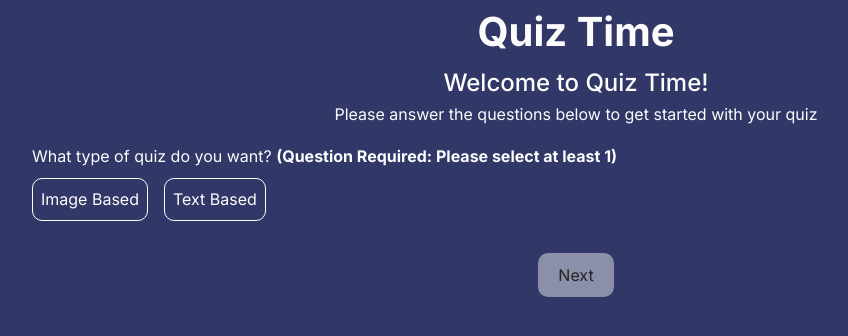
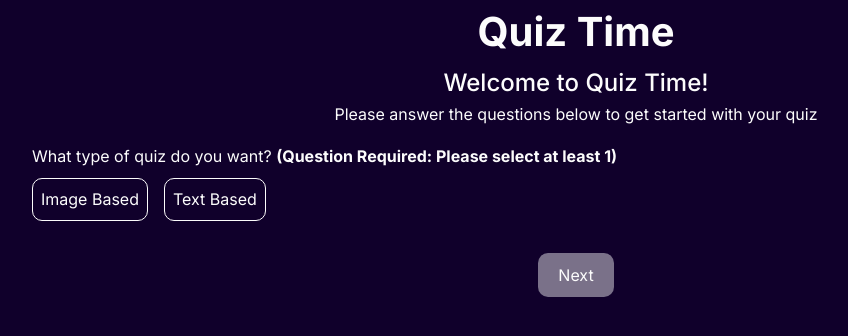
Before and after one commit to justinjones38/quiz-time, a React (Vite) app: page / in a window 1280 px wide. Shown: the top 336 px of the page, without its empty margins (64-912 px from the left). Built offline with nearby package versions, Linux system fonts and the light colour scheme.

Commit message:
adjusted some colors of website

```diff
--- a/src/components/buttons/PrimaryBtn.module.css
+++ b/src/components/buttons/PrimaryBtn.module.css
@@ -1,7 +1,7 @@
 .btn {
   padding: 0.75em 1.25em;
   background-color: var(--button-bg-color);
-  color: var(--button-text-color);
+  color: var(--primary-text-color);
   border-radius: var(--border-radius);
   border: none;
   font-size: 1rem;
--- a/src/components/setup-questions/SetupForm.module.css
+++ b/src/components/setup-questions/SetupForm.module.css
@@ -11,7 +11,7 @@
 
 .resetBtn {
   background-color: var(--reset-btn-background);
-  color: var(--button-bg-color);
+  color: var(--primary-text-color);
   border: none;
   padding: 0.75em 1.5em;
   border-radius: var(--border-radius);
--- a/src/index.css
+++ b/src/index.css
@@ -13,24 +13,32 @@ RESET CSS
 /* ===============
 CSS VARIABLES
 ================== */
+/* --dark-amethyst: #10002bff;
+--dark-amethyst-2: #240046ff;
+--indigo-ink: #3c096cff;
+--indigo-velvet: #5a189aff;
+--royal-violet: #7b2cbfff;
+--lavender-purple: #9d4eddff;
+--mauve-magic: #c77dffff;
+--mauve: #e0aaffff; */
 
 :root {
   /* Background Colors */
-  --body-bg-color: #23295cee;
+  --body-bg-color: #10002b;
   --flashcard-bg-color: #fcfcfc;
   --flashcard-bg-easy-color: #c5ecd0;
   --flashcard-bg-medium-color: #f8e1c3;
   --flashcard-bg-hard-color: #fecdcd;
-  --selected-bg-color: #7a85eaee;
+  --selected-bg-color: #9d4edd;
   --selected-bg-hover-color: #7a85ea74;
 
   /* Font Colors */
-  --primary-text-color: #fcfcfc;
+  --primary-text-color: #FCFCFC;
   --flashcard-text-color: #242424;
   --alert-text-color: #f27575;
 
   /* Button Colors */
-  --button-bg-color: #f6f6f9;
+  --button-bg-color: #c77dff;
   --button-bg-disabled-color: #f6f6f975;
   --button-bg-hover-color: #e1e1f5;
   --reset-btn-background: #6b1919;
```
